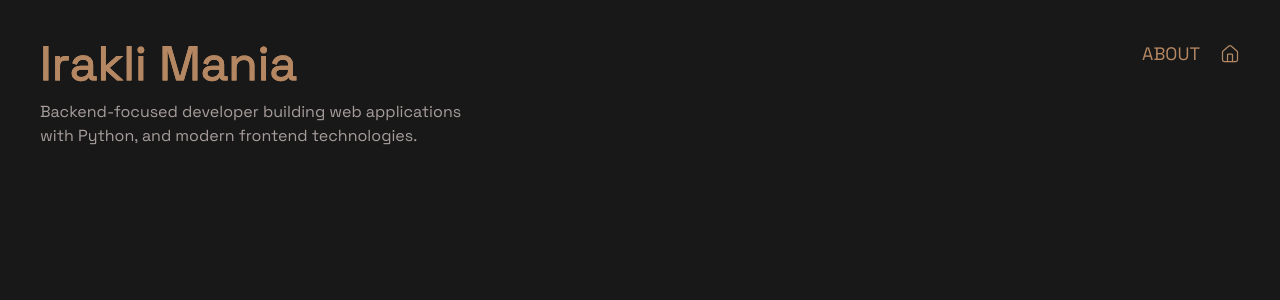
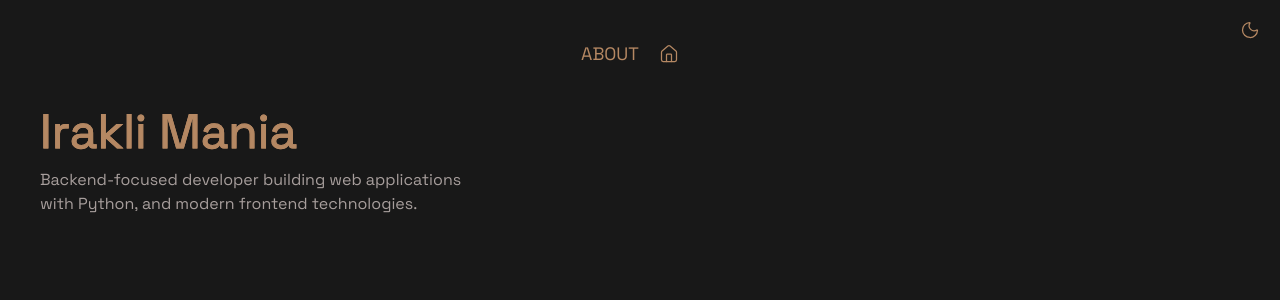
Before and after one commit to ikamania/mani-portfolio, a React (Vite) app in the folder portfolio/: page /#/ in a window 1280 px wide. Shown: the top 300 px of the page. Built offline with nearby package versions, Linux system fonts and the light colour scheme.

Commit message:
style: update home navigation layout
- add theme toggle button

```diff
--- a/portfolio/src/index.css
+++ b/portfolio/src/index.css
@@ -1,5 +1,9 @@
 @import url('https://fonts.googleapis.com/css2?family=Space+Grotesk:wght@400..700&display=swap');
 @import "tailwindcss";
+
+button {
+  cursro: pointer,
+}
 
 @theme {
   --font-sans: "Inter", sans-serif;
@@ -76,13 +80,3 @@
     transform: translateX(0);
   }
 }
-
-@media (prefers-reduced-motion: reduce) {
-  *,
-  *::before,
-  *::after {
-    animation-duration: 0.01ms !important;
-    animation-iteration-count: 1 !important;
-    transition-duration: 0.01ms !important;
-  }
-}
--- a/portfolio/src/pages/Home.tsx
+++ b/portfolio/src/pages/Home.tsx
@@ -1,6 +1,7 @@
+import { useEffect, useState } from "react"
 import { Link } from "react-router-dom"
 
-import { House } from "lucide-react"
+import { House, Moon, Sun } from "lucide-react"
 
 const name = "Irakli Mania"
 const nameLetters = name.split("")
@@ -14,6 +15,15 @@ const prefersReducedMotion = () =>
   window.matchMedia("(prefers-reduced-motion: reduce)").matches
 
 function Home() {
+  const [dark, setDark] = useState(() => {
+    return localStorage.getItem("theme") === "dark"
+  })
+
+  useEffect(() => {
+    document.documentElement.classList.toggle("dark", dark)
+    localStorage.setItem("theme", dark ? "dark" : "light")
+  }, [dark])
+
   const handleMouseMove = (e: React.MouseEvent<HTMLAnchorElement>) => {
     if (prefersReducedMotion()) return
 
@@ -42,7 +52,55 @@ function Home() {
 
   return (
     <main className="bg-background w-full min-h-dvh p-10 font-grotesk">
-      <section className="flex justify-between">
+      <section className="flex flex-col">
+        <div className="flex justify-center items-center gap-5 mb-10 mr-5">
+          <Link
+            to="/about"
+            className="text-lg text-accent animate-fade-right"
+            onMouseMove={handleMouseMove}
+            onMouseLeave={handleMouseLeave}
+          >
+            {aboutLetters.map((letter, index) => (
+              <span
+                key={index}
+                data-magnetic-letter
+                className="inline-block transition-transform duration-150"
+              >
+                {letter}
+              </span>
+            ))}
+          </Link>
+
+          <Link to="/" className="text-accent animate-fade-right">
+            <House
+              size={20}
+              strokeWidth={1.5}
+              className="transition-transform hover:-translate-y-1"
+            />
+          </Link>
+
+          <button
+            type="button"
+            onClick={() => setDark(!dark)}
+            className="absolute top-5 right-5 text-accent animate-fade-right cursor-pointer"
+            aria-label="Toggle theme"
+          >
+            {dark ? (
+              <Sun
+                size={20}
+                strokeWidth={1.5}
+                className="transition-transform hover:-translate-y-1"
+              />
+            ) : (
+              <Moon
+                size={20}
+                strokeWidth={1.5}
+                className="transition-transform hover:-translate-y-1"
+              />
+            )}
+          </button>
+        </div>
+
         <div>
           <h1
             className="
@@ -90,35 +148,6 @@ function Home() {
             and modern frontend technologies.
           </p>
         </div>
-
-        <div className="flex gap-5 items-center h-fit">
-          <Link
-            to="/about"
-            className="text-lg text-accent animate-fade-right"
-            onMouseMove={handleMouseMove}
-            onMouseLeave={handleMouseLeave}
-          >
-            {aboutLetters.map((letter, index) => (
-              <span
-                key={index}
-                data-magnetic-letter
-                className="inline-block transition-transform duration-150"
-              >
-                {letter}
-              </span>
-            ))}
-          </Link>
-          <Link to="/" className="group text-accent animate-fade-right">
-            <House
-              size={20}
-              strokeWidth={1.5}
-              className="
-                transition-transform duration-500 ease-out
-                group-hover:rotate-180
-              "
-            />
-          </Link>
-        </div>
       </section>
     </main>
   )
```
